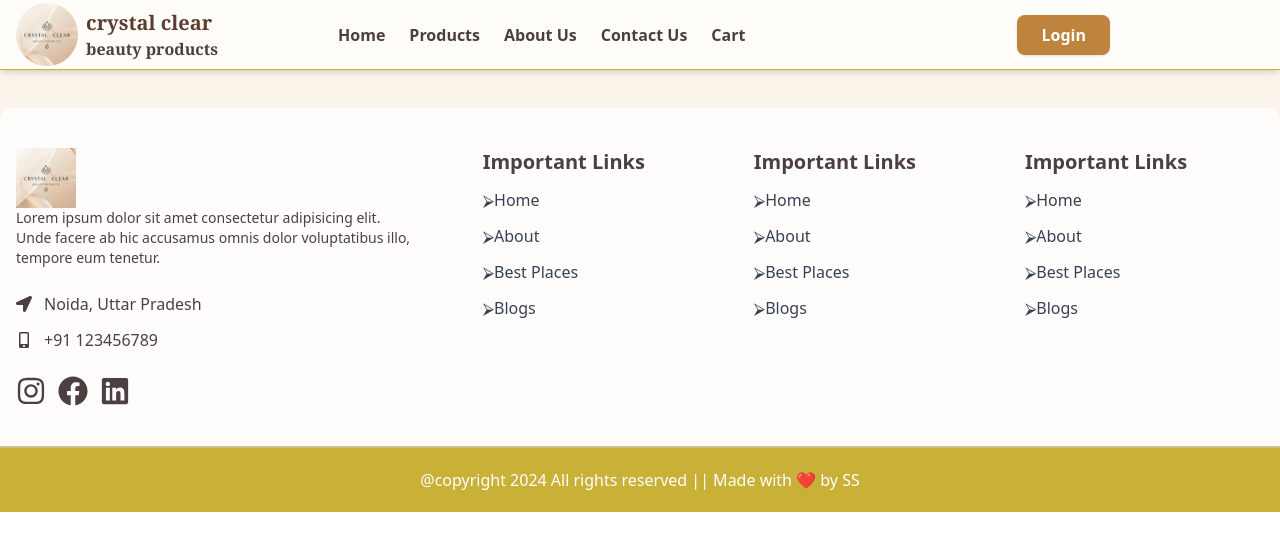
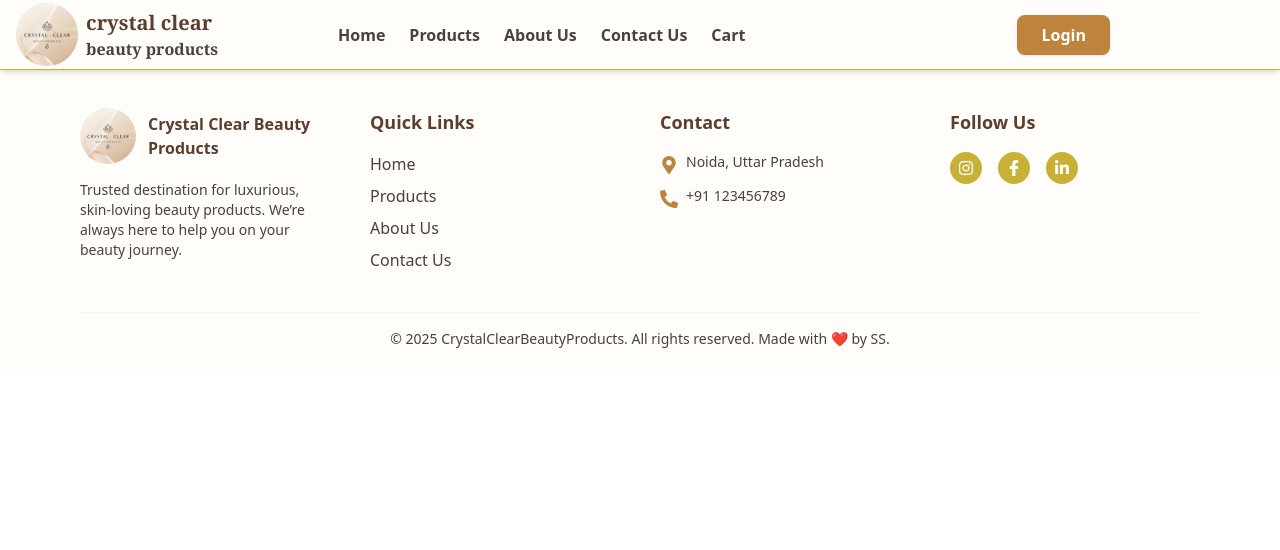
Before and after one commit to sumudusan/web-project-01-frontend, a React (Vite) app: page /about in a window 1280 px wide. Shown: the top 550 px of the page. Built offline with nearby package versions, Linux system fonts and the light colour scheme.

Commit message:
done some changes.👍

```diff
--- a/src/Components/footer.jsx
+++ b/src/Components/footer.jsx
@@ -1,144 +1,78 @@
 import React from "react";
-import FooterLogo from "../assets/logo.jpg"
+import { Link } from "react-router-dom";
 import {
-  FaFacebook,
+  FaFacebookF,
   FaInstagram,
-  FaLinkedin,
-  FaLocationArrow,
-  FaMobileAlt,
+  FaLinkedinIn,
+  FaPhoneAlt,
+  FaMapMarkerAlt,
 } from "react-icons/fa";
-import { Link } from "react-router-dom";
-
-const FooterLinks = [
-  {
-    title: "Home",
-    link: "/",
-  },
-  {
-    title: "About",
-    link: "/about",
-  },
-  {
-    title: "Best Places",
-    link: "/best-places",
-  },
-  {
-    title: "Blogs",
-    link: "/blogs",
-  },
-];
+import FooterLogo from "../assets/logo.jpg";
 
 const Footer = () => {
   return (
-    <>
-      <div className="pt-10 relative overflow-hidden">
-        <div className="w-full ">
-          <div className="grid md:grid-cols-3 py-2 bg-white/80 backdrop-blur-sm rounded-t-xl">
-            <div className="py-8 px-4">
-              <h1 className="flex items-center gap-3 text-xl sm:text-3xl font-bold text-justify sm:text-left">
-                <img src={FooterLogo} alt="" className="max-h-[60px]" />
-                {/* TravelloGo */}
-              </h1>
+    <footer className="bg-surface text-text px-6 sm:px-12 lg:px-20 pt-10 pb-6">
+      <div className="grid md:grid-cols-4 gap-10">
+
+        {/* Logo Section */}
+        <div>
+          <div className="flex items-center gap-3 mb-4">
+            <img src={FooterLogo} alt="Logo" className="h-14 w-14 rounded-full object-cover" />
+            <h2 className="text-1xl font-bold text-heading">Crystal Clear Beauty Products</h2>
+          </div>
           <p className="text-sm">
-                Lorem ipsum dolor sit amet consectetur adipisicing elit. Unde
-                facere ab hic accusamus omnis dolor voluptatibus illo, tempore
-                eum tenetur.
+            Trusted destination for luxurious, skin-loving beauty products. We’re always here to help you on your beauty journey.
           </p>
-              <br />
-              <div className="flex items-center gap-3 ">
-                <FaLocationArrow />
-                <p>Noida, Uttar Pradesh</p>
         </div>
-              <div className="flex items-center gap-3 mt-3">
-                <FaMobileAlt />
-                <p>+91 123456789</p>
+
+        {/* Navigation Links */}
+        <div>
+          <h3 className="text-lg font-semibold mb-4 text-heading">Quick Links</h3>
+          <ul className="space-y-2">
+            <li><Link to="/" className="hover:text-primary transition">Home</Link></li>
+            <li><Link to="/products" className="hover:text-primary transition">Products</Link></li>
+            <li><Link to="/about" className="hover:text-primary transition">About Us</Link></li>
+            <li><Link to="/contact" className="hover:text-primary transition">Contact Us</Link></li>
+          </ul>
         </div>
-              {/* social handles */}
+
+        {/* Contact Info */}
         <div>
-                <div className="flex items-center gap-3 mt-6">
-                  <a href="#">
-                    <FaInstagram className="text-3xl" />
+          <h3 className="text-lg font-semibold mb-4 text-heading">Contact</h3>
+          <div className="space-y-3 text-sm">
+            <div className="flex items-start gap-2">
+              <FaMapMarkerAlt className="text-lg text-accent mt-1" />
+              <span>Noida, Uttar Pradesh</span>
+            </div>
+            <div className="flex items-start gap-2">
+              <FaPhoneAlt className="text-lg text-accent mt-1" />
+              <span>+91 123456789</span>
+            </div>
+          </div>
+        </div>
+
+        {/* Social Media */}
+        <div>
+          <h3 className="text-lg font-semibold mb-4 text-heading">Follow Us</h3>
+          <div className="flex gap-4">
+            <a href="#" className="bg-primary p-2 rounded-full hover:bg-accent transition">
+              <FaInstagram className="text-white" />
             </a>
-                  <a href="#">
-                    <FaFacebook className="text-3xl" />
+            <a href="#" className="bg-primary p-2 rounded-full hover:bg-accent transition">
+              <FaFacebookF className="text-white" />
             </a>
-                  <a href="#">
-                    <FaLinkedin className="text-3xl" />
+            <a href="#" className="bg-primary p-2 rounded-full hover:bg-accent transition">
+              <FaLinkedinIn className="text-white" />
             </a>
           </div>
         </div>
       </div>
-            <div className="grid grid-cols-2 sm:grid-cols-3 col-span-2 md:pl-10">
-              <div>
-                <div className="py-8 px-4">
-                  <h1 className="text-xl font-bold text-justify sm:text-left mb-3">
-                    Important Links
-                  </h1>
-                  <ul className="flex flex-col gap-3">
-                    {FooterLinks.map((link) => (
-                      <li className="cursor-pointer hover:translate-x-1 duration-300 hover:!text-primary space-x-1 text-gray-700 dark:text-gray-200">
-                        <Link
-                          to={link.link}
-                          onClick={() => window.scrollTo(0, 0)}
-                        >
-                          <span>&#11162;</span>
-                          <span>{link.title}</span>
-                        </Link>
-                      </li>
-                    ))}
-                  </ul>
+
+      {/* Footer Bottom */}
+      <div className="mt-10 border-t border-background pt-4 text-center text-sm text-text">
+        © 2025 CrystalClearBeautyProducts. All rights reserved. Made with ❤️ by SS.
       </div>
-              </div>
-              <div>
-                <div className="py-8 px-4">
-                  <h1 className="text-xl font-bold text-justify sm:text-left mb-3">
-                    Important Links
-                  </h1>
-                  <ul className="flex flex-col gap-3">
-                    {FooterLinks.map((link) => (
-                      <li className="cursor-pointer hover:translate-x-1 duration-300 hover:!text-primary space-x-1 text-gray-700 dark:text-gray-200">
-                        <Link
-                          to={link.link}
-                          onClick={() => window.scrollTo(0, 0)}
-                        >
-                          <span>&#11162;</span>
-                          <span>{link.title}</span>
-                        </Link>
-                      </li>
-                    ))}
-                  </ul>
-                </div>
-              </div>
-              <div>
-                <div className="py-8 px-4">
-                  <h1 className="text-xl font-bold text-justify sm:text-left mb-3">
-                    Important Links
-                  </h1>
-                  <ul className="flex flex-col gap-3">
-                    {FooterLinks.map((link) => (
-                      <li className="cursor-pointer hover:translate-x-1 duration-300 hover:!text-primary space-x-1 text-gray-700 dark:text-gray-200">
-                        <Link
-                          to={link.link}
-                          onClick={() => window.scrollTo(0, 0)}
-                        >
-                          <span>&#11162;</span>
-                          <span>{link.title}</span>
-                        </Link>
-                      </li>
-                    ))}
-                  </ul>
-                </div>
-              </div>
-            </div>
-          </div>
-          <div>
-            <div className="text-center py-5 border-t-2 border-gray-300/50 bg-primary text-white">
-              @copyright 2024 All rights reserved || Made with ❤️ by SS
-            </div>
-          </div>
-        </div>
-      </div>
-    </>
+    </footer>
   );
 };
 
```
Lines whose indentation alone changed are shown as unchanged.
